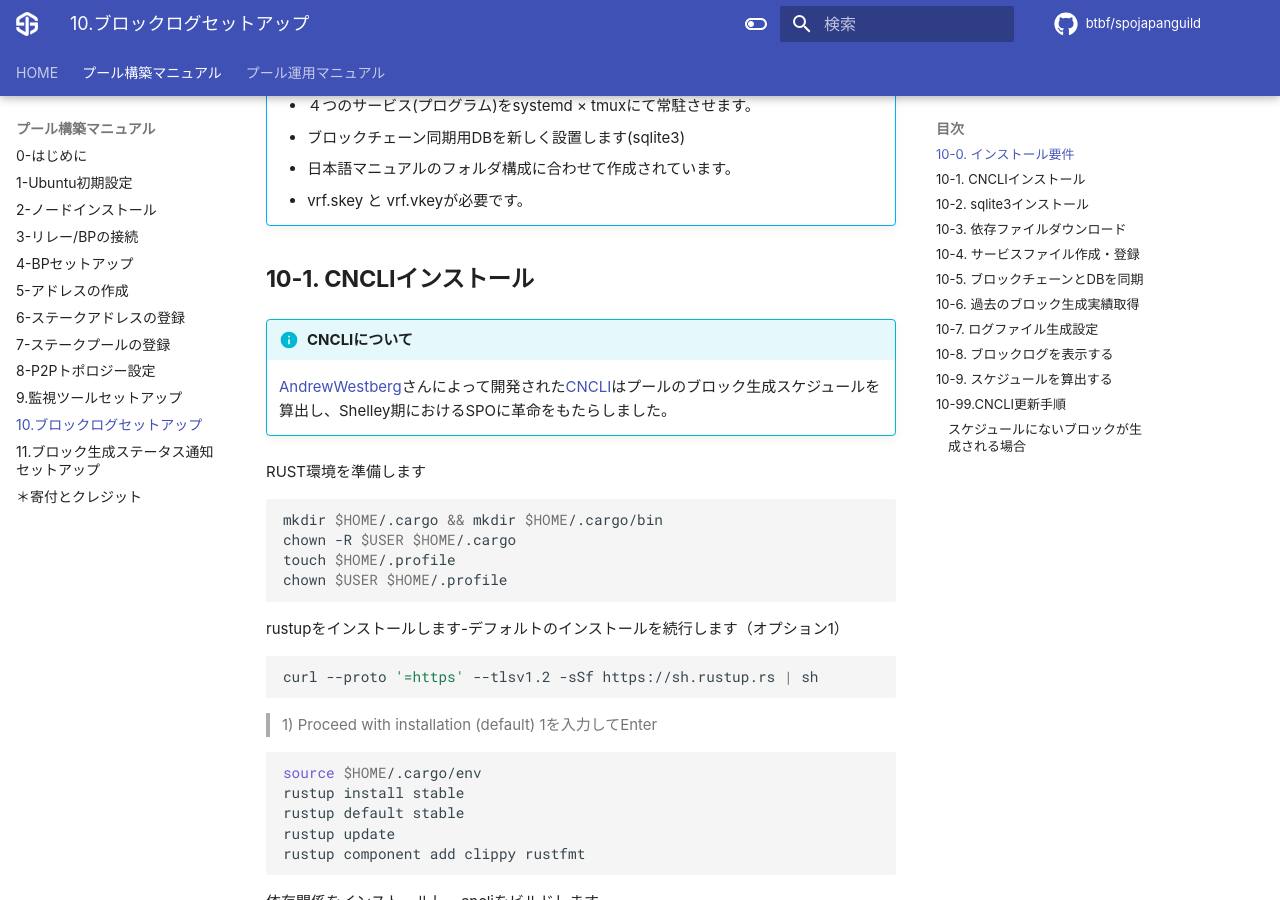
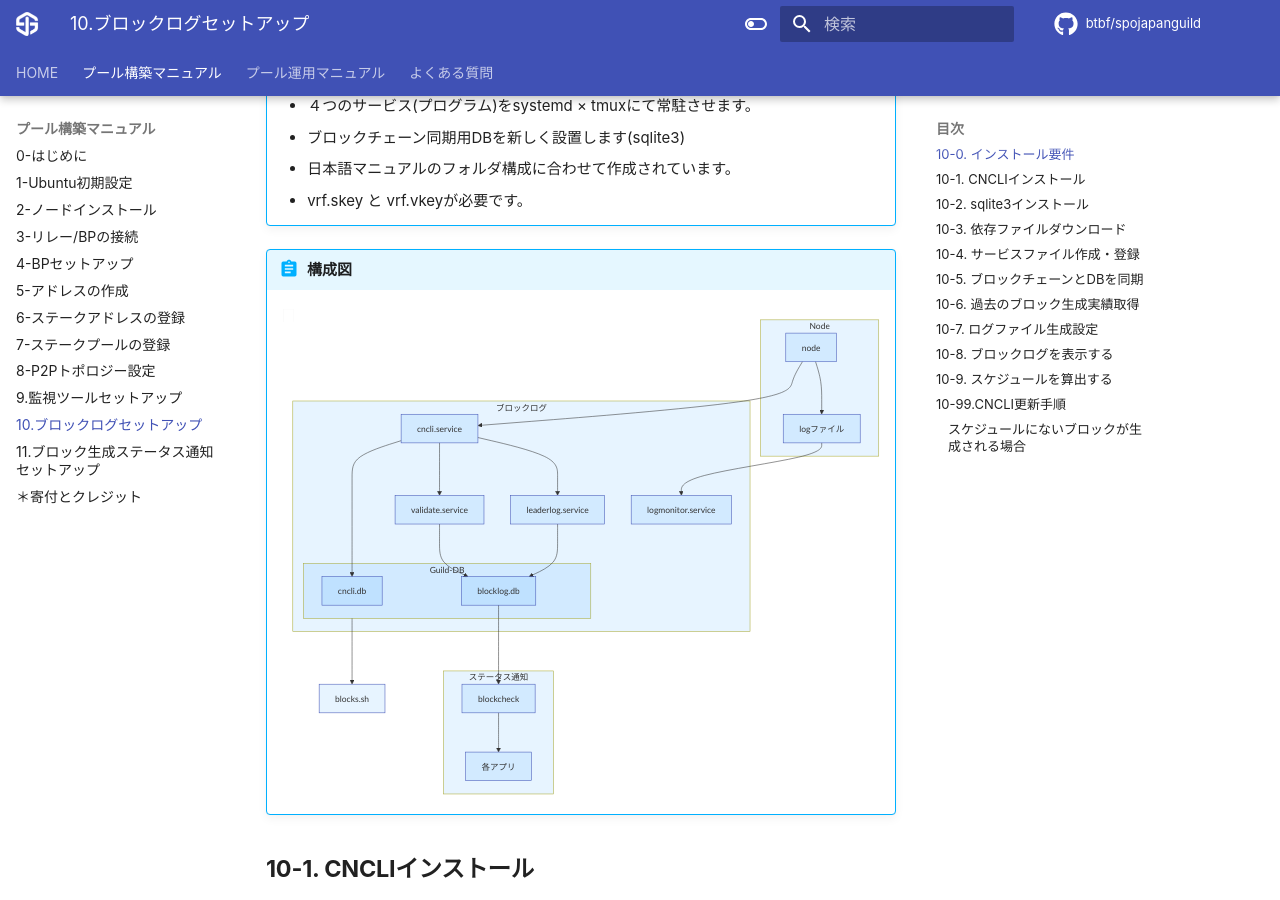
Before and after one commit to btbf/spojapanguild, an MkDocs documentation site: the page built from docs/setup/10-blocklog-setup.md, in a window 1280 px wide and 900 px high, scrolled down 700 px. Built offline with MkDocs 1.6.1 and Material for MkDocs 9.7.7, drawn with Linux system fonts in a browser that asks for light colours; comment, search, counter and statistics services are not loaded.

Commit message:
FAQ追加

````diff
--- a/docs/setup/10-blocklog-setup.md
+++ b/docs/setup/10-blocklog-setup.md
@@ -21,6 +21,40 @@
     * ブロックチェーン同期用DBを新しく設置します(sqlite3)
     * 日本語マニュアルのフォルダ構成に合わせて作成されています。
     * vrf.skey と vrf.vkeyが必要です。
+
+!!! abstract "構成図"
+    ``` mermaid
+        flowchart TB
+            subgraph Node
+                a1[node] --> a2[logファイル]
+            end
+            a1 --> a3[cncli.service]
+            a3 --> a5[leaderlog.service]
+            a3 --> a6[validate.service]
+            a2 --> a4[logmonitor.service]
+            subgraph ブロックログ
+                a3[cncli.service]
+                a4[logmonitor.service]
+                a5[leaderlog.service]
+                a6[validate.service]
+
+                subgraph Guild-DB
+                    a7[cncli.db]
+                    a8[blocklog.db]
+                end
+            end
+            subgraph ステータス通知
+                a9[blockcheck] --> 各アプリ
+            end
+
+            Guild-DB --> blocks.sh
+            a8[blocklog.db] --> a9[blockcheck]
+            a3[cncli.service] --> a7[cncli.db]
+            a5[leaderlog.service] --> a8[blocklog.db]
+            a6[validate.service] --> a8[blocklog.db]
+
+    ```
+
 
 
 
--- a/mkdocs.yml
+++ b/mkdocs.yml
@@ -71,7 +71,7 @@ markdown_extensions:
       custom_fences:
         - name: mermaid
           class: mermaid
-          format: !!python/name:pymdownx.superfences.fence_code_format
+          format: !!python/name:pymdownx.superfences.fence_div_format
   - admonition
   - pymdownx.details
   - pymdownx.tabbed:
@@ -123,3 +123,7 @@ nav:
       - '資金引き出し': './operation/withdrawal.md'
       - 'プール廃止': './operation/pool-retire.md'
       - 'SJG修正プログラム': './operation/sjg-fixed.md'
+    - 'よくある質問':
+      - '運用編':
+        - 'ノード関連': './faq/node.md'
+        - 'ブロックログ関連': './faq/blocklog.md'
````
Also changed, not shown: docs/faq/blocklog.md (added, +65 -0 lines), docs/faq/node.md (added, +44 -0 lines).
